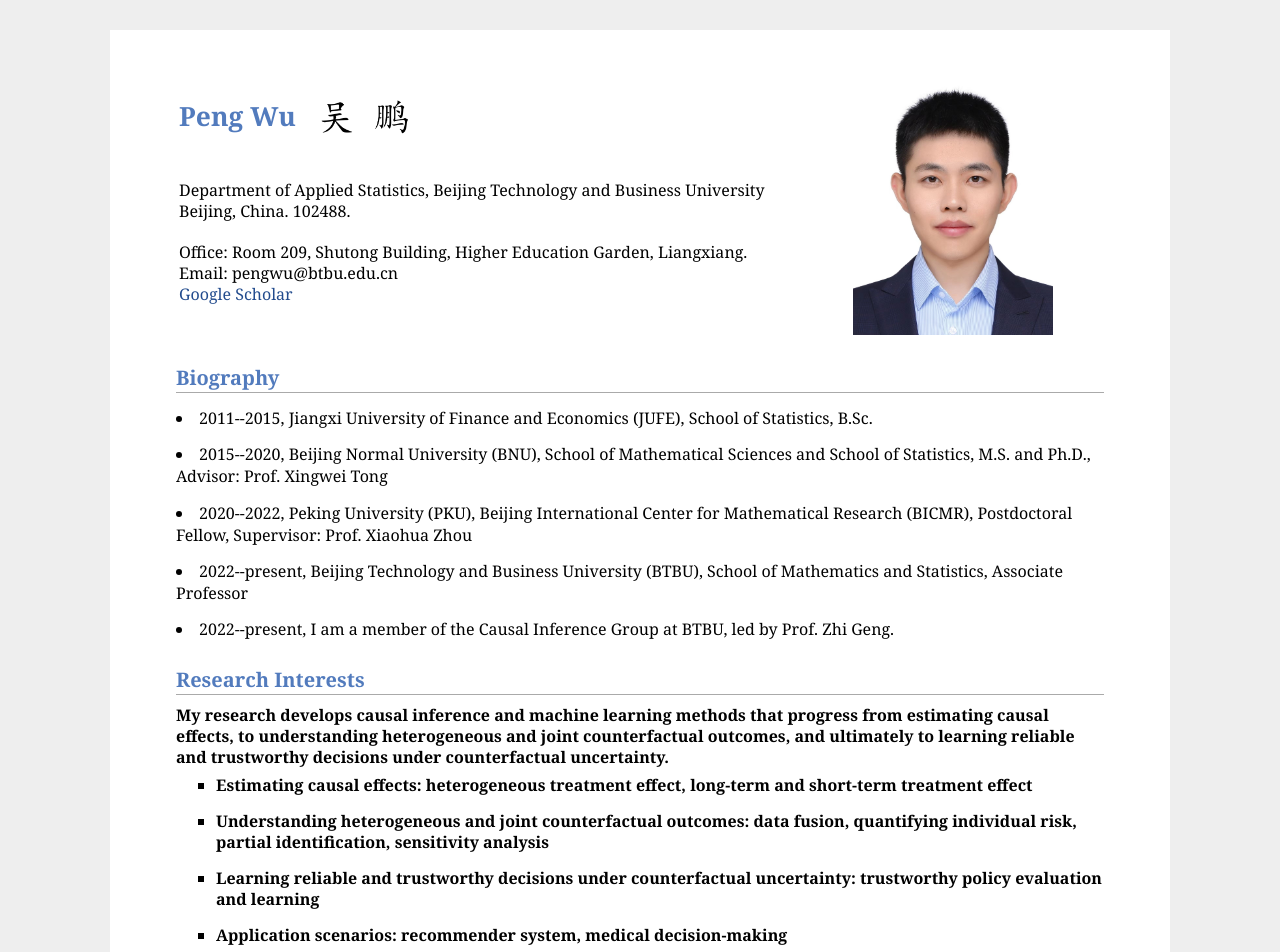
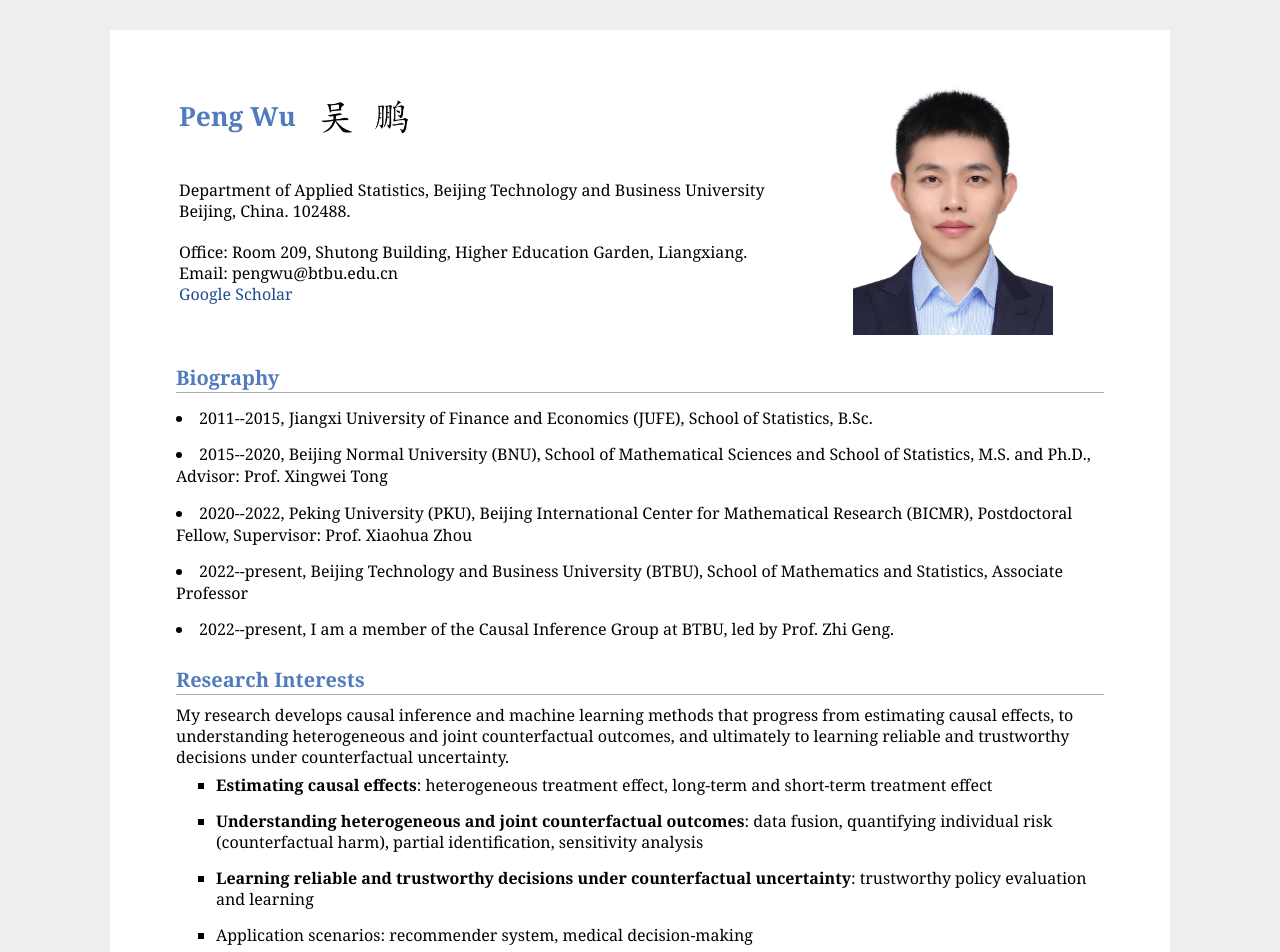
Before and after one commit to pengwu1224/pengwu1224.github.io, a plain HTML site: page index.html in a window 1280 px wide. Shown: the top 952 px of the page. Drawn offline with Linux system fonts and the light colour scheme.

Commit message:
Update index.html

```diff
--- a/index.html
+++ b/index.html
@@ -77,13 +77,13 @@
 
 <h2>Research Interests</h2>
 <p>
-	<b><b>My research develops causal inference and machine learning methods that progress from <b>estimating causal effects</b>, to <b>understanding heterogeneous and joint counterfactual outcomes</b>, and ultimately to <b>learning reliable and trustworthy decisions under counterfactual uncertainty</b>.
+My research develops causal inference and machine learning methods that progress from estimating causal effects, to understanding heterogeneous and joint counterfactual outcomes, and ultimately to learning reliable and trustworthy decisions under counterfactual uncertainty.
 <ul>
-<li><p> Estimating causal effects: heterogeneous treatment effect, long-term and short-term treatment effect</p>
+<li><p> <b>Estimating causal effects</b>: heterogeneous treatment effect, long-term and short-term treatment effect</p>
 </li>
-<li><p> Understanding heterogeneous and joint counterfactual outcomes: data fusion, quantifying individual risk, partial identification, sensitivity analysis</p>
+<li><p> <b>Understanding heterogeneous and joint counterfactual outcomes</b>: data fusion, quantifying individual risk (counterfactual harm), partial identification, sensitivity analysis</p>
 </li>
-<li><p> Learning reliable and trustworthy decisions under counterfactual uncertainty: trustworthy policy evaluation and learning</p>
+<li><p> <b>Learning reliable and trustworthy decisions under counterfactual uncertainty</b>: trustworthy policy evaluation and learning</p>
 </li>
 
 	<li><p> Application scenarios: recommender system, medical decision-making</p>
```
